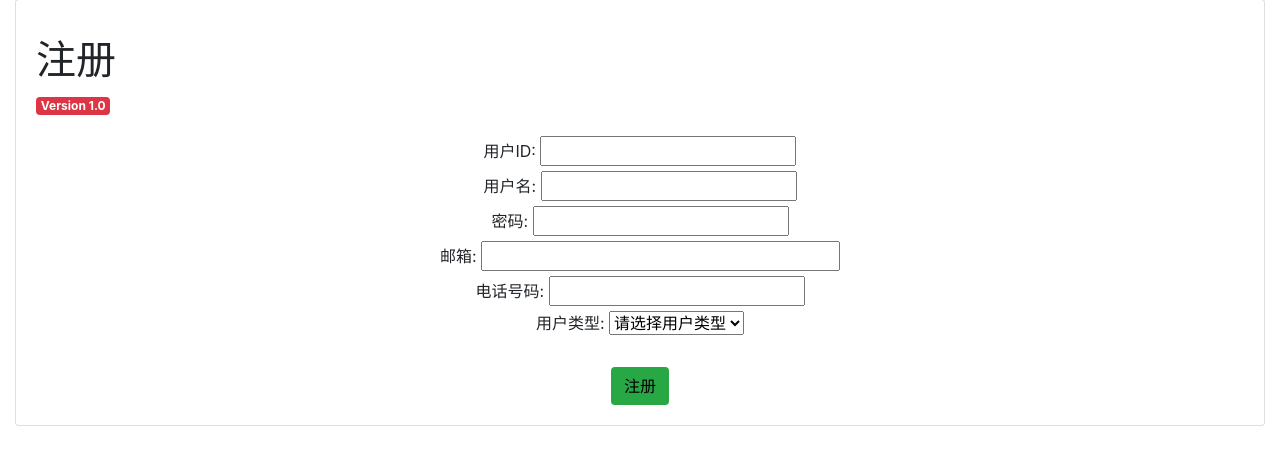
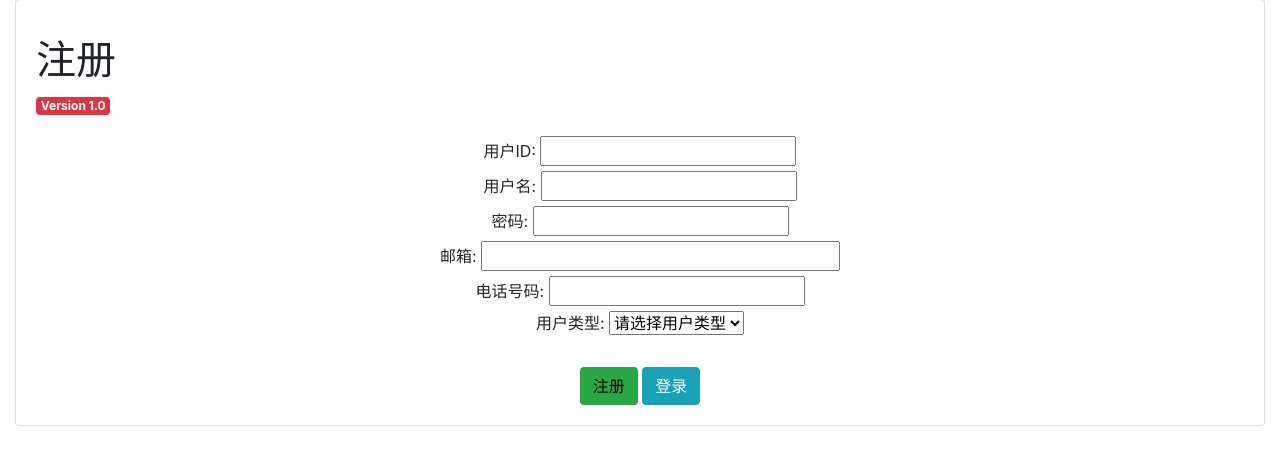
Before and after one commit to MITmydreams/SE_Lab, a Flask app: page /register in a window 1280 px wide. Shown: the part 35-500 px from the top of the page. Run offline with Flask 3, Linux system fonts and the light colour scheme; some libraries are stand-ins or nearby versions.

Commit message:
登录/注册跳转

```diff
--- a/app/templates/auth/login.html
+++ b/app/templates/auth/login.html
@@ -69,6 +69,7 @@
 
                                         <!-- ★ 表单提交 → login() 验证账号密码 -->
                                         <input class="btn bg-info" type="submit" value="登录">
+                                        <a href="{{ url_for('register') }}" class="btn btn-success">注册</a>
                                     </form>
 
                                     <!-- 若后端 flash() 有消息，会显示这里 -->
--- a/app/templates/auth/register.html
+++ b/app/templates/auth/register.html
@@ -90,6 +90,7 @@
 
                                         <!-- 提交按钮 -->
                                         <input class="btn bg-success" type="submit" value="注册">
+                                        <a href="{{ url_for('login') }}" class="btn btn-info">登录</a>
 
                                     </form>
 
```
